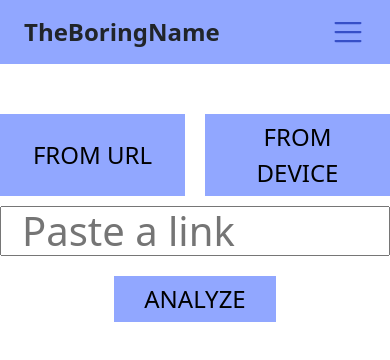
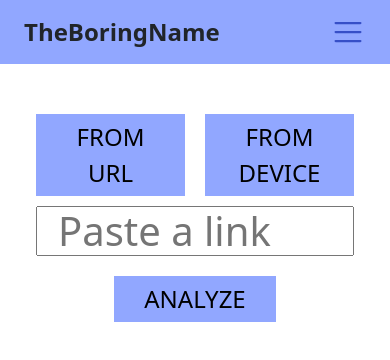
Before and after one commit to TheBoringName/frontend-module, a React (Vite) app: page /upload in a window 390 px wide. Shown: the top 360 px of the page. Built offline with nearby package versions, Linux system fonts and the light colour scheme.

Commit message:
bug fix with mobile menu on different pages

```diff
--- a/src/index.css
+++ b/src/index.css
@@ -55,6 +55,7 @@ body {
 
 .links-container li {
   list-style: none;
+  z-index: 9999;
 }
 
 .nav-link:link,
@@ -95,6 +96,10 @@ body {
 }
 
 @media (max-width: 48em) {
+  .fix-height {
+    height: 100vh;
+  }
+
   .btn-mobile-nav {
     display: block;
     z-index: 1000;
--- a/src/pages/About/About.module.css
+++ b/src/pages/About/About.module.css
@@ -1,5 +1,5 @@
 .box {
-  width: 800px;
-  height: 800px;
+  width: 9rem;
+  height: 9rem;
   background-color: #cbcbcb;
 }
--- a/src/pages/Upload/Upload.module.css
+++ b/src/pages/Upload/Upload.module.css
@@ -8,7 +8,7 @@
 .btn {
   border: none;
   background-color: #91a7ff;
-  font-size: 24px;
+  font-size: 2.4rem;
   padding: 0.5rem 3rem;
   text-transform: uppercase;
   font-weight: 500;
@@ -22,9 +22,9 @@
 .upload-link {
   grid-row: 2;
   grid-column: 1 / -1;
-  height: 50px;
-  font-size: 40px;
-  padding: 10px 20px;
+  height: 5rem;
+  font-size: 4rem;
+  padding: 1rem 2rem;
 }
 
 .upload-file {
@@ -41,3 +41,15 @@
 .deactivate {
   display: none;
 }
+
+@media (max-width: 62em) {
+
+}
+
+@media (max-width: 48em) {
+
+}
+
+@media (max-width: 36em) {
+
+}
--- a/src/pages/Upload/Uplod.jsx
+++ b/src/pages/Upload/Uplod.jsx
@@ -39,7 +39,7 @@ const Upload = () => {
   }
 
   return (
-    <>
+    <main className="padding-sides fix-height">
       <div className={styles['upload-box']}>
         <button
           className={`${styles.url} ${styles.btn}`}
@@ -70,7 +70,7 @@ const Upload = () => {
       </div>
       {isLoading ? <ProgressBar progress={progress}/>:null}
       {isLoaded?<Result />: null}
-    </>
+    </main>
   );
 };
 
```
